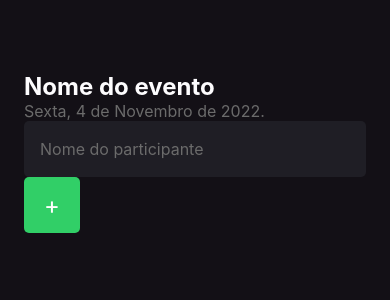
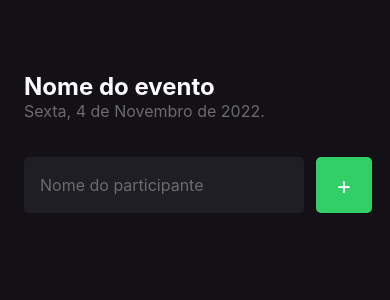
Before and after one commit to mgckaled/ignite-reactnative_fundamentos, a React Native app: screen / in a window 390 px wide. Shown: the top 300 px of the page. Built offline with nearby package versions, Linux system fonts and the light colour scheme.

Commit message:
feat: create a form

```diff
--- a/src/screens/Home/index.tsx
+++ b/src/screens/Home/index.tsx
@@ -13,14 +13,17 @@ export function Home() {
 
 			<Text style={styles.eventDate}>Sexta, 4 de Novembro de 2022.</Text>
 
+			<View style={styles.form}>
 				<TextInput
 					style={styles.input}
 					placeholder="Nome do participante"
 					placeholderTextColor="#6B6B6B"
 				/>
+
 				<TouchableOpacity style={styles.button} onPress={handleParticipantAdd}>
 					<Text style={styles.buttonText}>+</Text>
 				</TouchableOpacity>
 			</View>
+		</View>
 	)
 }
--- a/src/screens/Home/style.ts
+++ b/src/screens/Home/style.ts
@@ -17,12 +17,14 @@ export const styles = StyleSheet.create({
 		fontSize: 16
 	},
 	input: {
+		flex: 1,
 		height: 56,
 		backgroundColor: '#1F1E25',
 		borderRadius: 5,
 		color: '#FFF',
 		padding: 16,
-		fontSize: 16
+		fontSize: 16,
+		marginRight: 12
 	},
 	buttonText: {
 		color: '#FFF',
@@ -35,5 +37,11 @@ export const styles = StyleSheet.create({
 		backgroundColor: '#31CF67',
 		alignItems: 'center',
 		justifyContent: 'center'
+	},
+	form: {
+		width: '100%',
+		flexDirection: 'row',
+		marginTop: 36,
+		marginBottom: 42
 	}
 })
```
Lines whose indentation alone changed are shown as unchanged.
